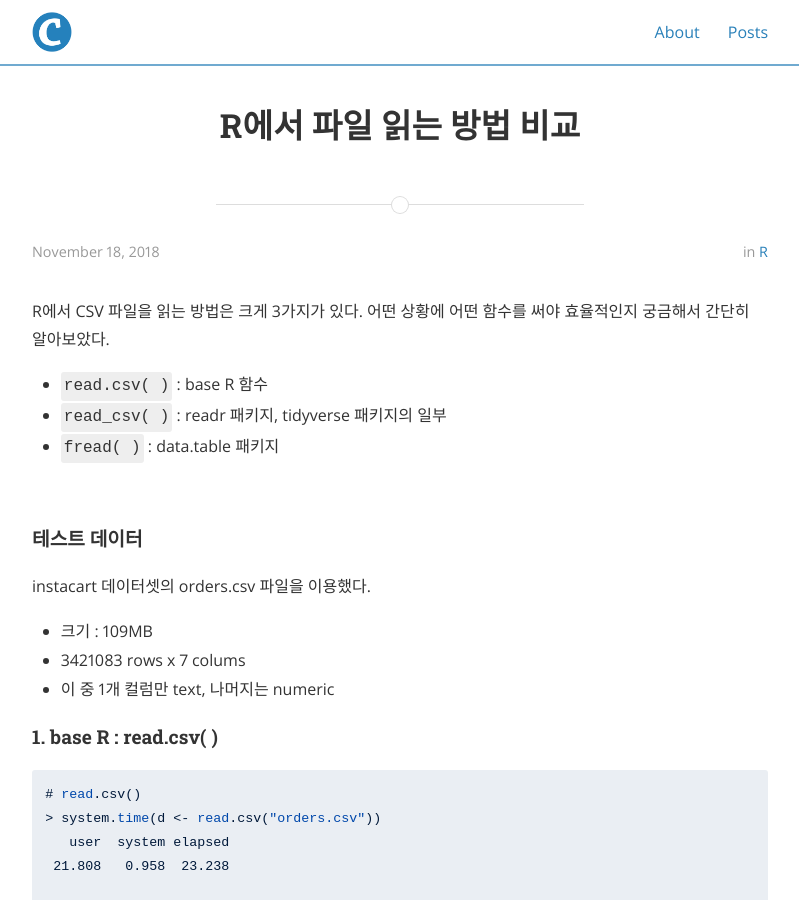
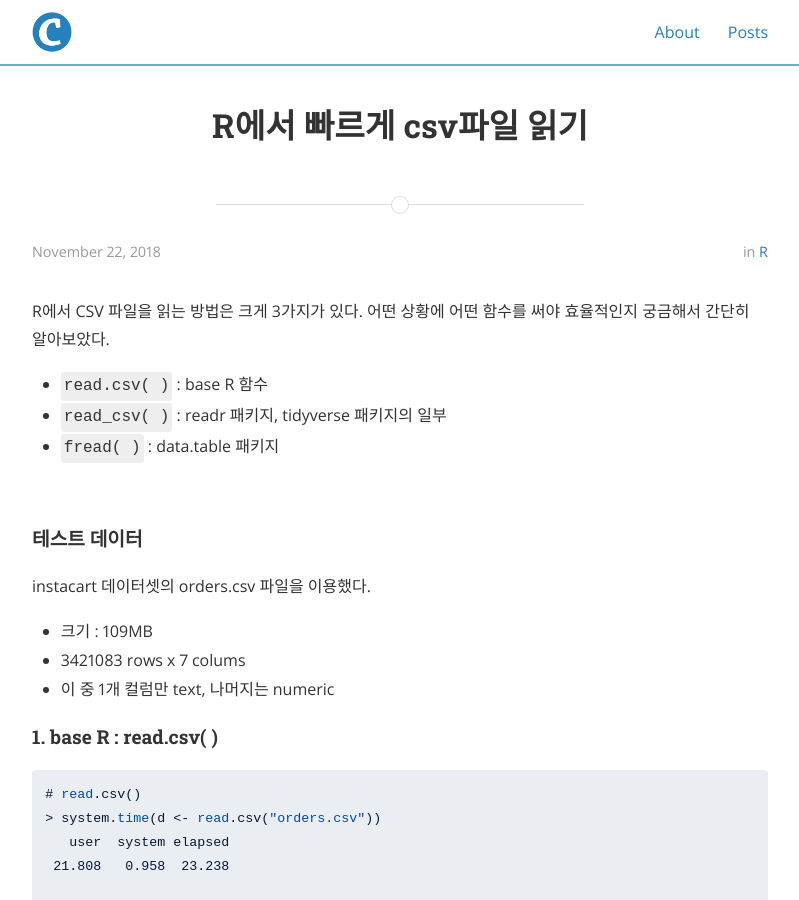
Before and after one commit to JessyMin/jessymin.github.io, a Jekyll site: the page built from _posts/2018-11-22-reading-files-in-r.md, in a window 1280 px wide and 900 px high. Shown: the whole window, without its empty margins (240-1039 px from the left). Built offline with Jekyll 4.4.1, drawn with Linux system fonts in a browser that asks for light colours; nearby versions of some CDN libraries.

Commit message:
[edit] filename / written date

```diff
--- a/_posts/2018-11-18-reading-files-in-r.md
+++ b/_posts/2018-11-22-reading-files-in-r.md
@@ -1,7 +1,7 @@
 ---
 layout : post
-title : "R에서 파일 읽는 방법 비교"
-date : 2018-11-18
+title : "R에서 빠르게 csv파일 읽기"
+date : 2018-11-22
 category : 'R'
 ---
 
```
